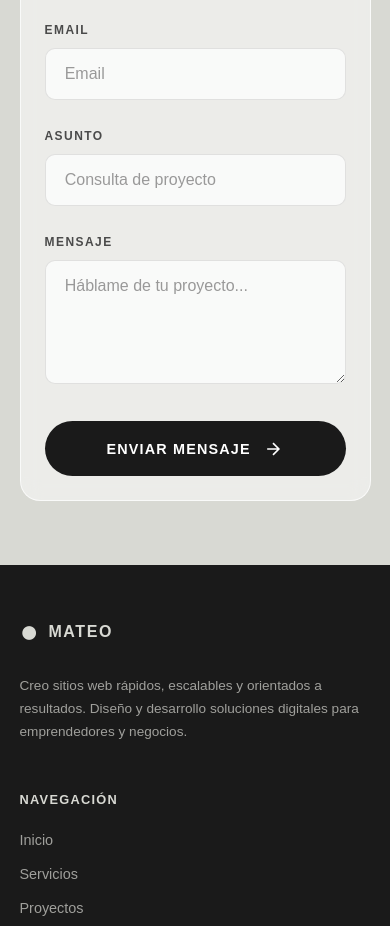
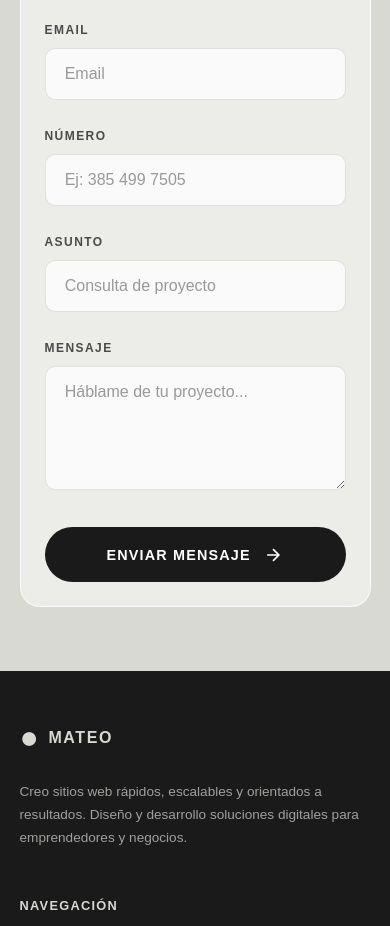
Before and after one commit to MateoH15/mateo-website, a React (Vite) app: page / in a window 390 px wide. Shown: the part 5920-6846 px from the top of the page. Built offline with nearby package versions, Linux system fonts and the light colour scheme.

Commit message:
phone form

```diff
--- a/src/components/Contact.jsx
+++ b/src/components/Contact.jsx
@@ -113,6 +113,22 @@ function Contact() {
             </div>
 
             <div className="form-group">
+              <label htmlFor="number">NÚMERO</label>
+              <input
+                type="number"
+                id="number"
+                name="number"
+                placeholder="Ej: 385 499 7505"
+                required
+              />
+              <ValidationError
+                prefix="number"
+                field="number"
+                errors={state.errors}
+              />
+            </div>
+
+            <div className="form-group">
               <label htmlFor="subject">ASUNTO</label>
               <input
                 type="text"
```
